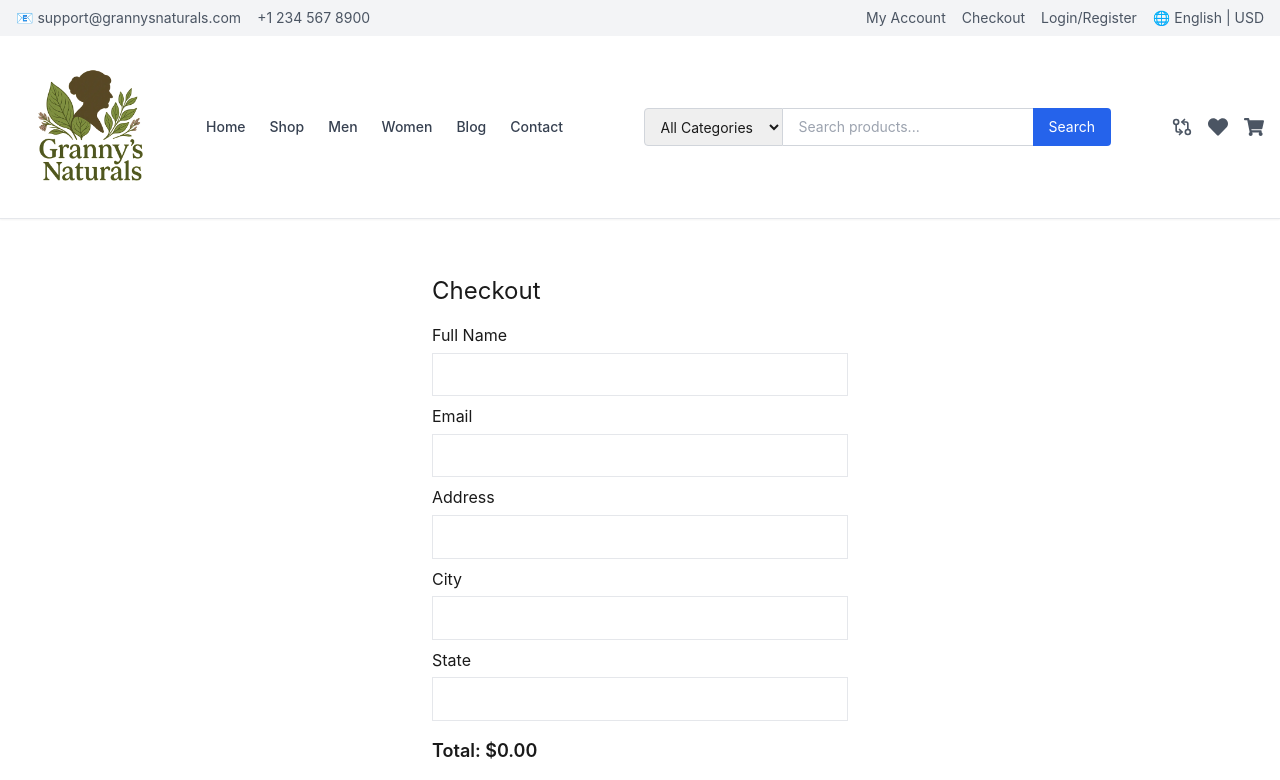
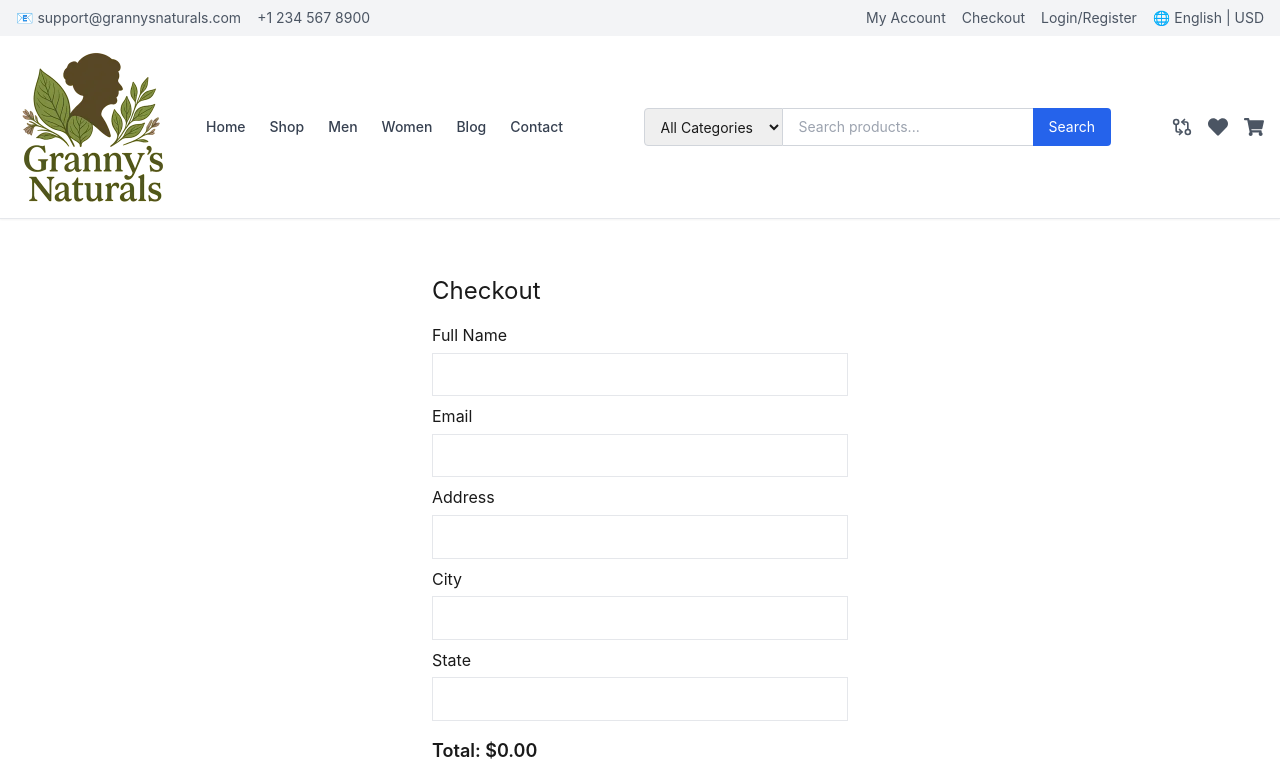
Before and after one commit to creative-prowess/headless-wc-demo, a Next.js app: page /checkout in a window 1280 px wide. Shown: the top 780 px of the page. Built offline with nearby package versions, Linux system fonts and the light colour scheme.

Commit message:
Use NEXT_PUBLIC_ env vars in image update

```diff
--- a/components/MainNav.js
+++ b/components/MainNav.js
@@ -9,6 +9,8 @@ export default function MainNav() {
     src="/grannynaturals-logo.webp"
     alt="Granny's Naturals Logo"
     className="w-[150px] object-contain"
+    width="150"
+    height="150"
   />
 </Link>
       <nav className="hidden lg:flex gap-6 font-medium text-sm text-gray-700">
```
Also changed, not shown: public/grannynaturals-logo.webp.
